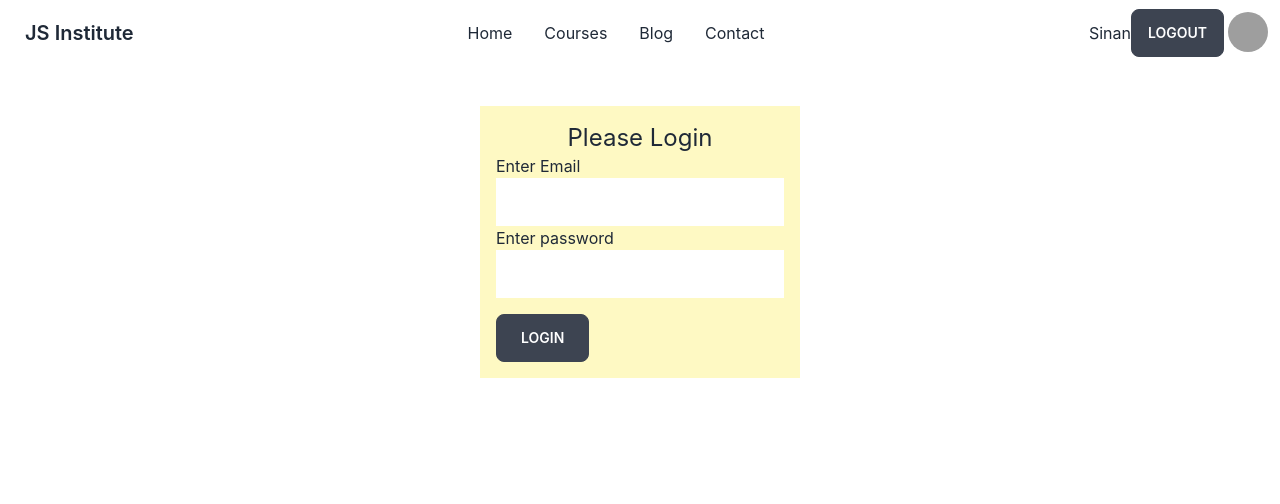
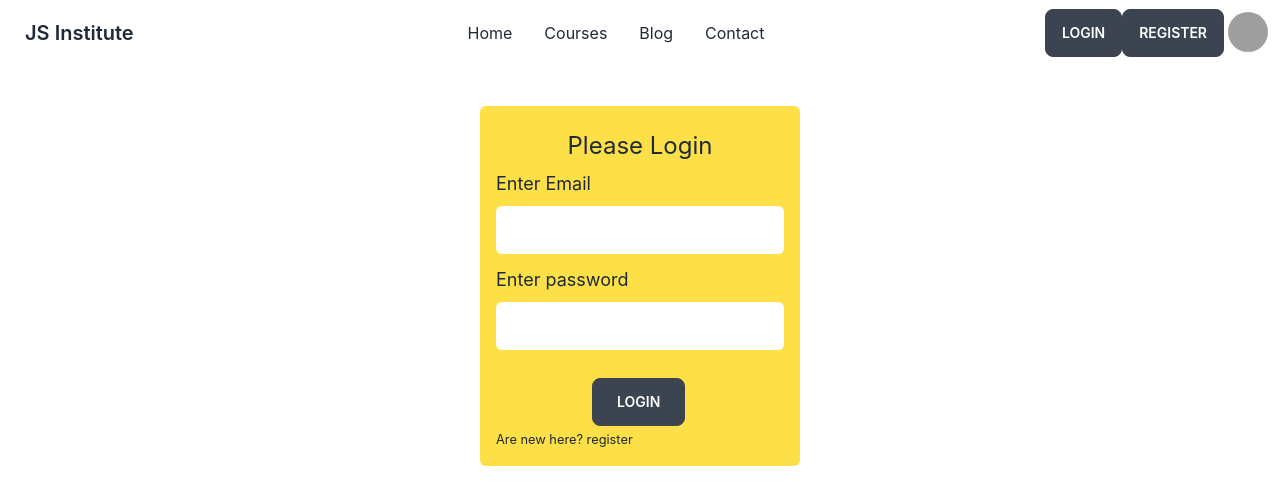
Before and after one commit to mahbub1626/js-institute-client, a React (Create React App) app: page /login in a window 1280 px wide. Shown: the top 504 px of the page. Built offline with nearby package versions, Linux system fonts and the light colour scheme; no server answers; grey boxes are pictures that could not be loaded.

Commit message:
logout added

```diff
--- a/src/Pages/LogIn/LogIn/LogIn.js
+++ b/src/Pages/LogIn/LogIn/LogIn.js
@@ -1,5 +1,6 @@
 import React from 'react';
 import { useContext } from 'react';
+import { Link } from 'react-router-dom';
 import { AuthContext } from '../../../contexts/AuthProvider/AuthProvider';
 
 const LogIn = () => {
@@ -24,24 +25,29 @@ const handleSUbmit = event =>{
 }
 
     return (
-        <div className='w-80 mt-10 p-4 bg-yellow-100 mx-auto'>
-            <h2 className='text-2xl text-center'>Please Login</h2>
+        <div className='w-80 mt-10 p-4 bg-yellow-300 mx-auto rounded-md'>
+        <h2 className='text-2xl text-center my-2'>Please Login</h2>
         <form onSubmit={handleSUbmit}>
           <div className=''>
-                    <label className='block' htmlFor="email">Enter Email</label>
-                    <input className='w-full py-3 px-4' type="email" name="email" id="" />
+            <label className='block text-lg mb-2' htmlFor="email">Enter Email</label>
+            <input className='w-full py-3 px-4 rounded-md mb-3' type="email" name="email" id="email" />
           </div>
           <div className=''>
-                    <label className='block' htmlFor="password">Enter password</label>
-                    <input className='w-full py-3 px-4' type="password" name="password" id="" />
+            <label className='block text-lg mb-2' htmlFor="password">Enter password</label>
+            <input className='w-full py-3 px-4 rounded-md mb-3' type="password" name="password" id="password" />
           </div>
 
           {/* <button type="submit"></button> */}
 
-                <input className='btn mt-4 px-6' type="submit" value="Login" />
-
+          <div className='ml-24'>
+            <input className='btn mt-4 px-6' type="submit" value="login" />
+          </div>
 
         </form>
+
+        <div>
+          <small className='text-center '>Are new here? <Link to='/register'>register</Link></small>
+        </div>
       </div>
     );
   };
--- a/src/Pages/Shared/Header/Header.js
+++ b/src/Pages/Shared/Header/Header.js
@@ -4,7 +4,13 @@ import { Link } from 'react-router-dom';
 import { AuthContext } from '../../../contexts/AuthProvider/AuthProvider';
 
 const Header = () => {
-    const { user } = useContext(AuthContext)
+    const { user, logOut } = useContext(AuthContext)
+
+    const handleLogOut = () => {
+        logOut()
+            .then()
+            .catch()
+    }
 
     return (
         <div className='container mx-auto'>
@@ -32,15 +38,16 @@ const Header = () => {
                     </ul>
                 </div>
                 <div className="navbar-end">
-                    {user.displayName ?
+                    {user?.email}
+                    {user?.uid ?
                         <>
-                        {user.displayName}
-                        <Link  className="btn">LogOut</Link>
+                            {user?.displayName}
+                            <Link onClick={handleLogOut} className="btn">LogOut</Link>
                         </>
                         :
                         <>
                             <Link to='/login' className="btn">Login</Link>
-                            <Link to='/login' className="btn">Register</Link>
+                            <Link to='/register' className="btn">Register</Link>
                         </>
                     }
                 </div>
@@ -48,7 +55,9 @@ const Header = () => {
                 <div className=" dropdown dropdown-end">
                     <label tabIndex={0} className="btn btn-ghost btn-circle avatar">
                         <div className="w-10 rounded-full">
-                            <img src="https://placeimg.com/80/80/people" />
+                            {
+                                <img src="https://placeimg.com/80/80/people" />
+                            }
                         </div>
                     </label>
                     <ul tabIndex={0} className="menu menu-compact dropdown-content mt-3 p-2 shadow bg-base-100 rounded-box w-52">
--- a/src/contexts/AuthProvider/AuthProvider.js
+++ b/src/contexts/AuthProvider/AuthProvider.js
@@ -1,13 +1,16 @@
 import React from 'react';
 import { createContext } from 'react';
-import { createUserWithEmailAndPassword, getAuth, signInWithEmailAndPassword } from 'firebase/auth'
+import { createUserWithEmailAndPassword, getAuth, onAuthStateChanged, signInWithEmailAndPassword, signOut } from 'firebase/auth'
 import app from '../../firebase/firebase.config';
+import { useEffect } from 'react';
+import { useState } from 'react';
 export const AuthContext = createContext();
 
 const auth = getAuth(app);
 
 const AuthProvider = ({ children }) => {
-    const user = { displayName: 'Sinan' }
+    // const user = { displayName: 'Sinan' }
+    const [user, setUser] = useState(null);
 
     const createUser = (email, password) => {
         return createUserWithEmailAndPassword(auth, email, password);
@@ -17,8 +20,18 @@ const AuthProvider = ({ children }) => {
         return signInWithEmailAndPassword(auth, email, password);
     }
 
+    const logOut =()=>{
+        return signOut(auth);
+    }
 
-    const authInfo = { user, createUser, userLogIn };
+    useEffect(() => {
+       const unSubscribe = onAuthStateChanged(auth, currentUser => {
+            setUser(currentUser);
+        })
+        return ()=> unSubscribe();
+    },[])
+
+    const authInfo = { user, createUser, userLogIn, logOut };
     return (
         <AuthContext.Provider value={authInfo}>
             {children}
```
Lines whose indentation alone changed are shown as unchanged.
